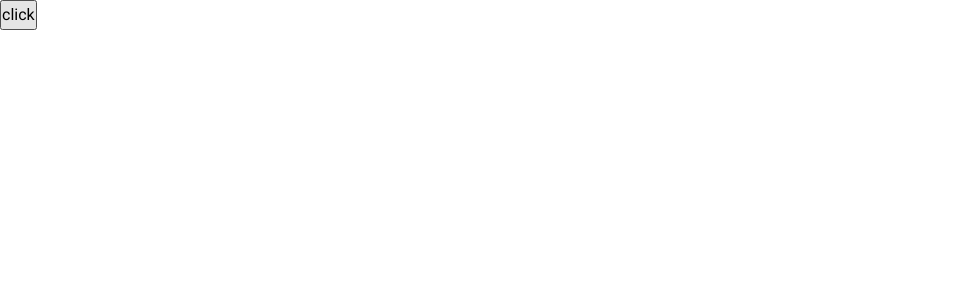
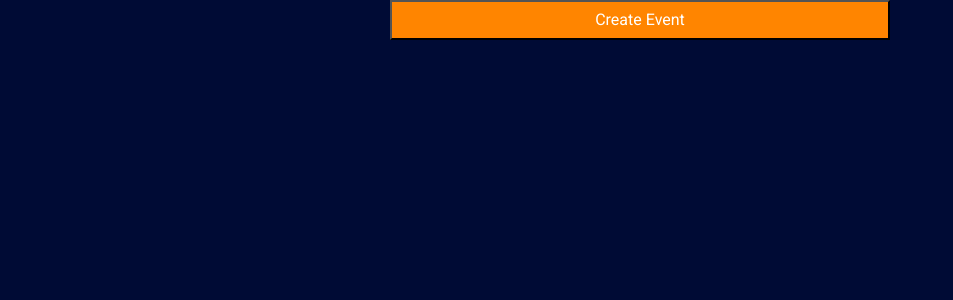
Before and after one commit to harisaiharish/shortest-root, a React (Create React App) app in the folder shortest-root/: page /users/1 in a window 1280 px wide. Shown: the top 300 px of the page, without its empty margins (0-953 px from the left). Built offline with nearby package versions, Linux system fonts and the light colour scheme; the HTML template or start-up script is replaced by a standard one.

Commit message:
for hari

```diff
--- a/shortest-root/src/App.css
+++ b/shortest-root/src/App.css
@@ -2,11 +2,12 @@
 
 /* Global Styles */
 :root {
-  --primary-color: #dc3545;
+  --primary-color: white;
   --dark-color: #333333;
   --light-color: #f4f4f4;
   --danger-color: #dc3545;
   --success-color: #28a745;
+  --secondary-color: #ff8500;
 }
 
 * {
@@ -19,7 +20,7 @@ body {
   font-family: 'Roboto', sans-serif;
   font-size: 1rem;
   line-height: 1.6;
-  background-color: #fff;
+  background-color: #000b35;
   color: #333;
 }
 
@@ -253,6 +254,14 @@ img {
   color: #fff;
 }
 
+.btn-secondary,
+.bg-secondary,
+.badge-secondary,
+.alert-secondary {
+  background: var(--secondary-color);
+  color: #fff;
+}
+
 .btn-light,
 .bg-light,
 .badge-light,
--- a/shortest-root/src/App.js
+++ b/shortest-root/src/App.js
@@ -4,18 +4,11 @@ import {Route, BrowserRouter, Routes} from 'react-router-dom';
 import Home from './Components/Home.js';
 import {React, Component} from 'react';
 import Login from './Components/Login.js';
-import User from './Components/User.js';
+import User from './Components/Users/User.js';
+import CreateEvent from './Components/Users/CreateEvent.js'
 
 export class App extends Component {
 
-  state = {
-    users: [{
-    username: "aditya",
-    currentEvents: ["e1", "e2"]
-  },{
-    username: "vivin",
-    currentEvents: []
-  }]}
 
   render() {
     return (
@@ -23,9 +16,9 @@ export class App extends Component {
         <div>
           <Routes>
             <Route exact path='/' element={<Home />}/>
-            <Route exact path='/login' element={
-              <Login res={this.state.users}/>}/>
+            <Route exact path='/login' element={<Login/>}/>
             <Route exact path='/users/:user' element={<User />}/>
+            <Route exact path='/users/:user/create-event' element={<CreateEvent />}/>
           </Routes>
         </div>
       </BrowserRouter>
--- a/shortest-root/src/Components/User.js
+++ /dev/null
@@ -1,17 +0,0 @@
-import React from 'react'
-import { useLocation } from 'react-router-dom'
-
-const User = () => {
-
-    const {state} = useLocation()
-
-  return (
-    <div>
-        <button onClick={() => {
-            console.log(state.User)
-        }}>click</button>
-    </div>
-  )
-}
-
-export default User
--- /dev/null
+++ b/shortest-root/src/Components/Users/CreateEvent.js
@@ -0,0 +1,11 @@
+import React from 'react'
+
+const CreateEvent = () => {
+  return (
+    <div>
+      hi
+    </div>
+  )
+}
+
+export default CreateEvent
--- /dev/null
+++ b/shortest-root/src/Components/Users/User.js
@@ -0,0 +1,23 @@
+import React from 'react'
+import { useLocation, useNavigate } from 'react-router-dom'
+import '../../App.css';
+
+const User = () => {
+
+    const {state} = useLocation()
+    const navigate = useNavigate()
+
+  return (
+    <div style={{
+        backgroundColor: "#000b35"
+    }}>
+        <button className='button bg-secondary all-center' style={{padding: "5px 5px", maxWidth: "500px"}} onClick={() => {
+            navigate(`/users/${state.User.username}/create-event`)
+        }}>
+            Create Event
+        </button>
+    </div>
+  )
+}
+
+export default User
```
